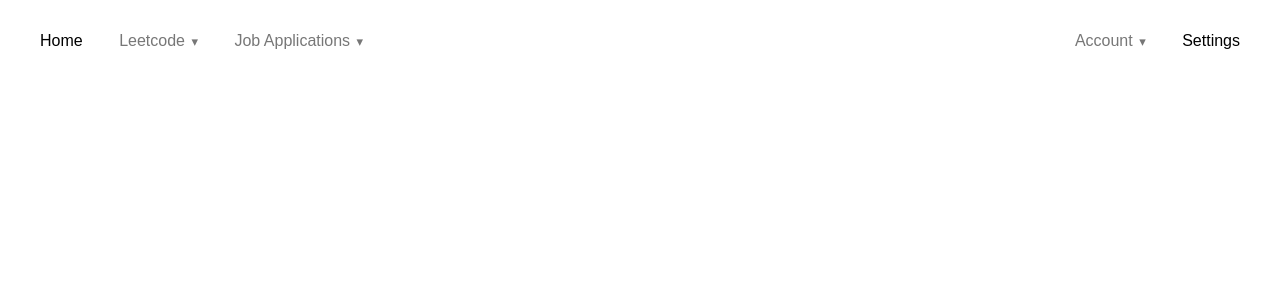
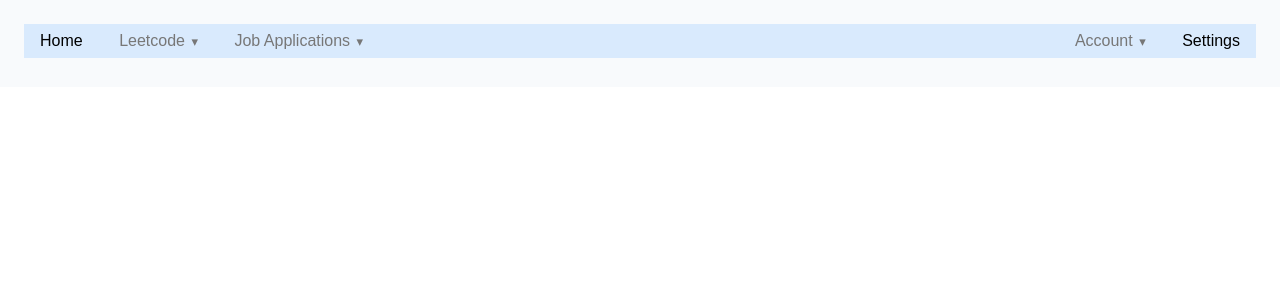
Before and after one commit to jwc20/fluffy-fortnight, a Flask app: page / in a window 1280 px wide. Shown: the top 300 px of the page. Run offline with Flask 3, Linux system fonts and the light colour scheme; parts of the project's set-up code (start-up, migrations or seed data) failed here and were passed over; some libraries are stand-ins or nearby versions.

Commit message:
Background color change
https://colorhunt.co/palette/f8fafcd9eafdbcccdc9aa6b2

```diff
--- a/ff/static/css/styles.css
+++ b/ff/static/css/styles.css
@@ -43,3 +43,20 @@ table > * > * > * {
     /*width: 100%;*/
     outline: black solid 1px;
 }
+
+
+.pure-menu {
+    background-color: #D9EAFD;
+}
+
+.pure-menu-item {
+    background-color: #D9EAFD;
+}
+
+.base-page {
+    background-color: #F8FAFC;
+}
+
+.container {
+    background-color: #F8FAFC;
+}
--- a/ff/templates/base.html
+++ b/ff/templates/base.html
@@ -23,9 +23,9 @@
 </head>
 <body>
 <div class="base-page">
-    <div class="pure-menu pure-menu-horizontal" style="display: inline-block">
+    <div class="pure-menu pure-menu-horizontal" style="display: inline-block;">
         <!-- Left side menus -->
-        <ul class="pure-menu-list" style="float: left">
+        <ul class="pure-menu-list" style="float: left;">
             <li class="pure-menu-item pure-menu-selected">
                 <a class="pure-menu-link" href="/">Home</a>
             </li>
```
